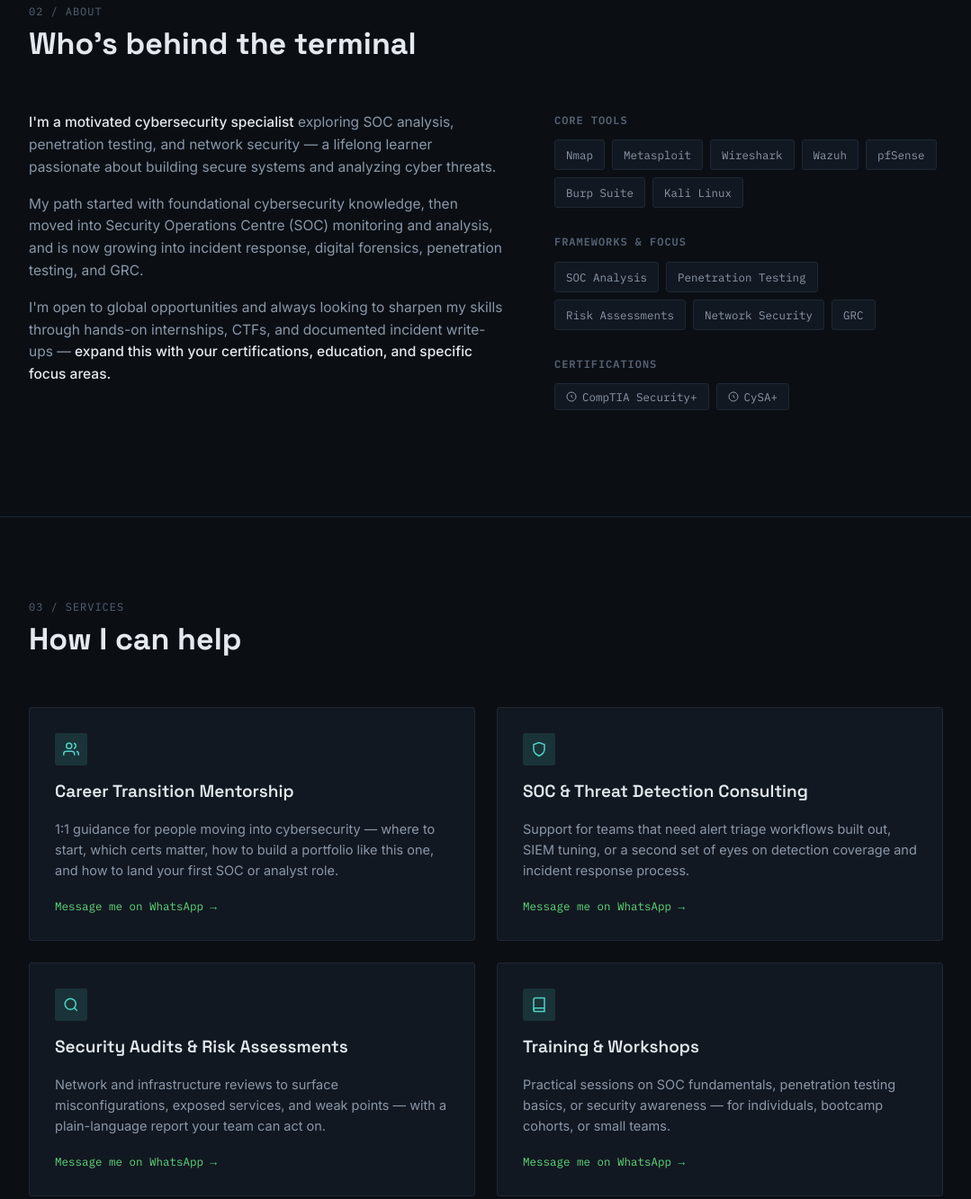
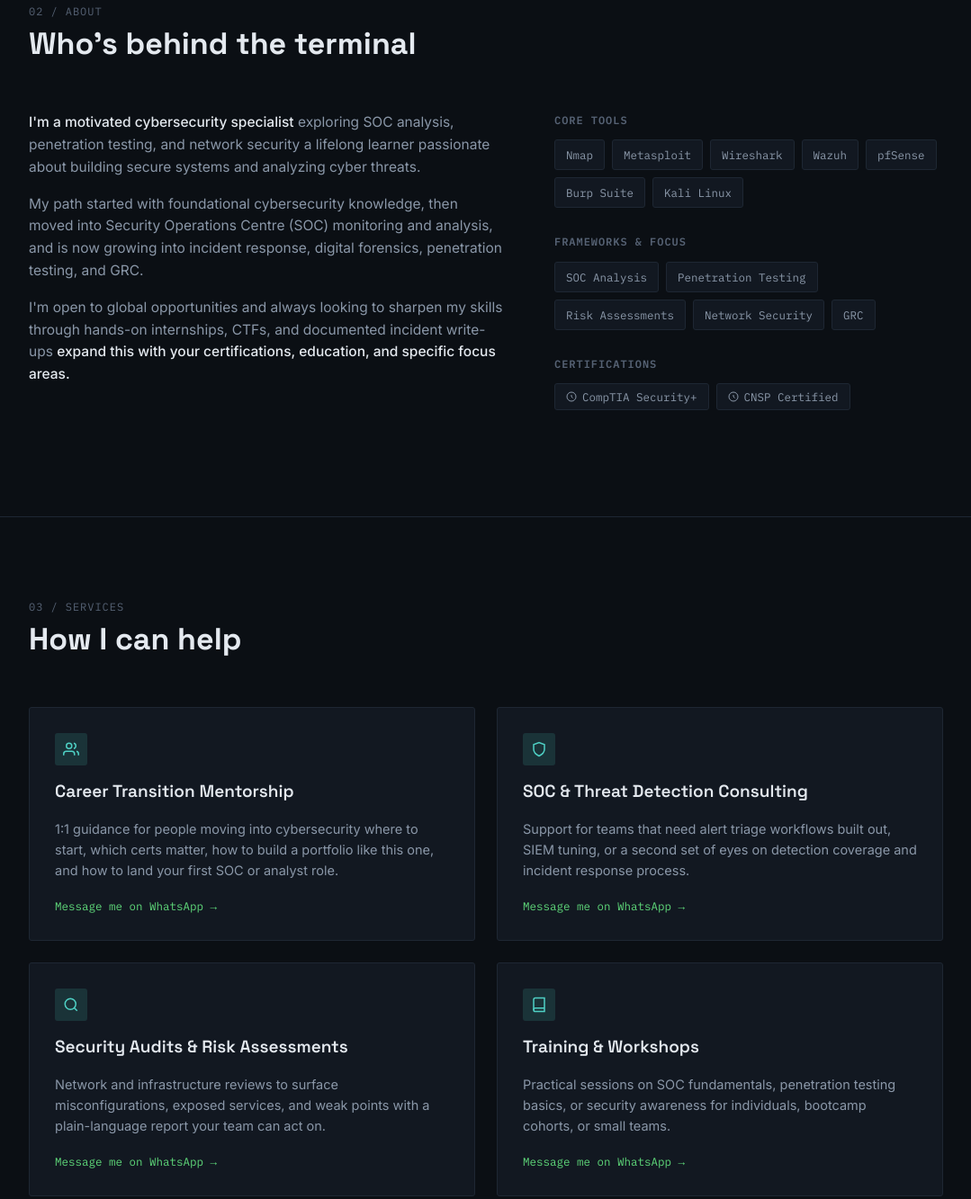
Before and after one commit to Lafrosh73/lafrosh73.github.io, a plain HTML site: page index.html in a window 1280 px wide. Shown: the part 1020-2353 px from the top of the page at 90% size, without its empty margins (100-1179 px from the left). Drawn offline with Linux system fonts and the light colour scheme.

Commit message:
1st update

```diff
--- a/index.html
+++ b/index.html
@@ -770,9 +770,9 @@
       </div>
       <div class="about-grid">
         <div>
-          <p><strong>I'm a motivated cybersecurity specialist</strong> exploring SOC analysis, penetration testing, and network security — a lifelong learner passionate about building secure systems and analyzing cyber threats.</p>
+          <p><strong>I'm a motivated cybersecurity specialist</strong> exploring SOC analysis, penetration testing, and network security a lifelong learner passionate about building secure systems and analyzing cyber threats.</p>
           <p>My path started with foundational cybersecurity knowledge, then moved into Security Operations Centre (SOC) monitoring and analysis, and is now growing into incident response, digital forensics, penetration testing, and GRC.</p>
-          <p>I'm open to global opportunities and always looking to sharpen my skills through hands-on internships, CTFs, and documented incident write-ups — <strong>expand this with your certifications, education, and specific focus areas.</strong></p>
+          <p>I'm open to global opportunities and always looking to sharpen my skills through hands-on internships, CTFs, and documented incident write-ups  <strong>expand this with your certifications, education, and specific focus areas.</strong></p>
         </div>
         <div>
           <div class="skill-block">
@@ -804,9 +804,9 @@
                 <svg viewBox="0 0 24 24" fill="none" stroke="currentColor" stroke-width="2"><circle cx="12" cy="12" r="10"/><path d="M12 8v4l3 3"/></svg>
                 CompTIA Security+
               </button>
-              <button class="cert-btn" onclick="openCert('certs/sample-cert.jpg', 'CySA+')">
+              <button class="cert-btn" onclick="openCert('certs/CertifiedNetworkSecurityPractitioner(CNSP).pdf', 'CNSP')">
                 <svg viewBox="0 0 24 24" fill="none" stroke="currentColor" stroke-width="2"><circle cx="12" cy="12" r="10"/><path d="M12 8v4l3 3"/></svg>
-                CySA+
+                CNSP Certified
               </button>
             </div>
           </div>
@@ -831,7 +831,7 @@
             <svg viewBox="0 0 24 24" fill="none" stroke="currentColor" stroke-width="2"><path d="M17 21v-2a4 4 0 00-4-4H5a4 4 0 00-4 4v2"/><circle cx="9" cy="7" r="4"/><path d="M23 21v-2a4 4 0 00-3-3.87M16 3.13a4 4 0 010 7.75"/></svg>
           </div>
           <h3>Career Transition Mentorship</h3>
-          <p>1:1 guidance for people moving into cybersecurity — where to start, which certs matter, how to build a portfolio like this one, and how to land your first SOC or analyst role.</p>
+          <p>1:1 guidance for people moving into cybersecurity where to start, which certs matter, how to build a portfolio like this one, and how to land your first SOC or analyst role.</p>
           <a href="https://wa.me/2349152471292" target="_blank" class="service-link">Message me on WhatsApp →</a>
         </div>
 
@@ -849,7 +849,7 @@
             <svg viewBox="0 0 24 24" fill="none" stroke="currentColor" stroke-width="2"><circle cx="11" cy="11" r="8"/><path d="M21 21l-4.35-4.35"/></svg>
           </div>
           <h3>Security Audits &amp; Risk Assessments</h3>
-          <p>Network and infrastructure reviews to surface misconfigurations, exposed services, and weak points — with a plain-language report your team can act on.</p>
+          <p>Network and infrastructure reviews to surface misconfigurations, exposed services, and weak points  with a plain-language report your team can act on.</p>
           <a href="https://wa.me/2349152471292" target="_blank" class="service-link">Message me on WhatsApp →</a>
         </div>
 
@@ -858,7 +858,7 @@
             <svg viewBox="0 0 24 24" fill="none" stroke="currentColor" stroke-width="2"><path d="M4 19.5A2.5 2.5 0 016.5 17H20"/><path d="M6.5 2H20v20H6.5A2.5 2.5 0 014 19.5v-15A2.5 2.5 0 016.5 2z"/></svg>
           </div>
           <h3>Training &amp; Workshops</h3>
-          <p>Practical sessions on SOC fundamentals, penetration testing basics, or security awareness — for individuals, bootcamp cohorts, or small teams.</p>
+          <p>Practical sessions on SOC fundamentals, penetration testing basics, or security awareness  for individuals, bootcamp cohorts, or small teams.</p>
           <a href="https://wa.me/2349152471292" target="_blank" class="service-link">Message me on WhatsApp →</a>
         </div>
 
@@ -952,7 +952,7 @@
         <div class="contact-info">
           <p>Hiring, consulting work, or thinking about a move into cybersecurity? Reach out — WhatsApp is the fastest way to reach me, or send a message below.</p>
           <div class="contact-line"><span class="k">WhatsApp</span> <a href="https://wa.me/2349152471292" target="_blank">+234 915 247 1292</a></div>
-          <div class="contact-line"><span class="k">Email</span> <a href="mailto:your.email@example.com">your.email@example.com</a></div>
+          <div class="contact-line"><span class="k">Email</span> <a href="mailto:lateefopeyemi73@gmail.com">lateefopeyemi73@gmail.com</a></div>
           <div class="contact-line"><span class="k">LinkedIn</span> <a href="https://www.linkedin.com/in/olaleye-lateef-opeyemi-39885b292" target="_blank">linkedin.com/in/olaleye-lateef-opeyemi-39885b292</a></div>
           <div class="contact-line"><span class="k">GitHub</span> <a href="https://github.com/Lafrosh73" target="_blank">github.com/Lafrosh73</a></div>
           <div class="contact-line"><span class="k">X</span> <a href="https://x.com/La_frosh73" target="_blank">@La_frosh73</a></div>
```
